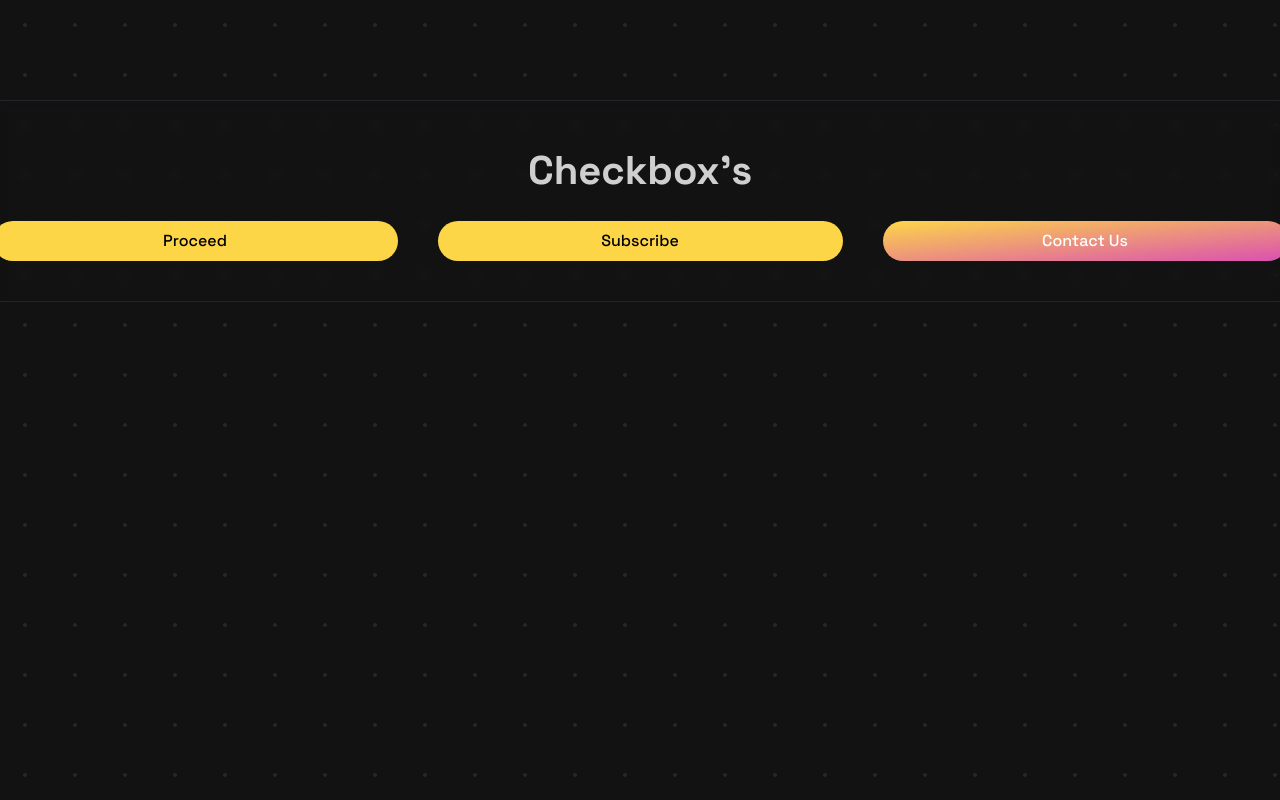
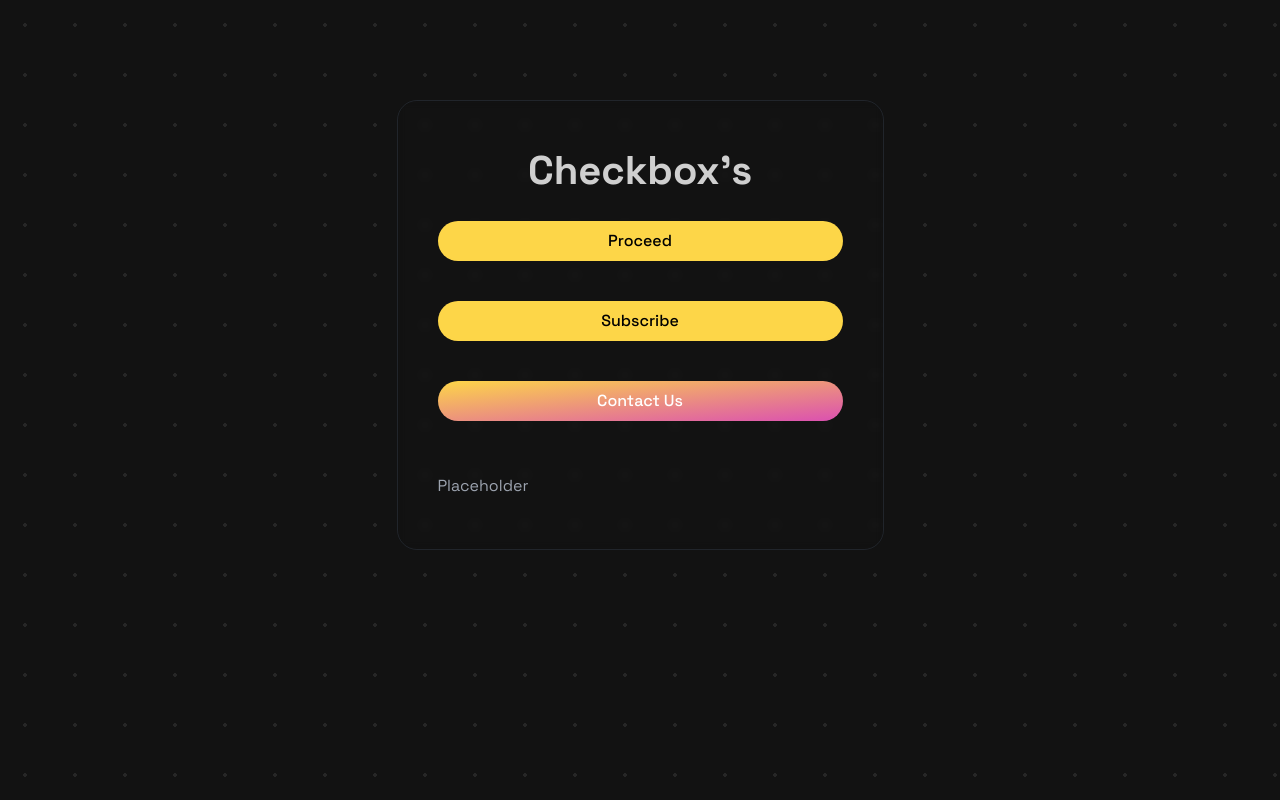
Before and after one commit to tublianchallenge/tublianchallenge, a SvelteKit app: page /deshawn_playground in a window 1280 px wide. Built offline with nearby package versions, Linux system fonts and the light colour scheme.

Commit message:
MarquisTheCoder:  Sun Nov 26 23:35:49 CST 2023

```diff
--- a/src/lib/components/inputs/Text.svelte
+++ b/src/lib/components/inputs/Text.svelte
@@ -4,4 +4,4 @@
 </script>
 
 
-<input {type} {placeholder}>
+<input {type} {placeholder} class="font-space-grotesk text-[#888888] w-[358px] h-[48px] bg-transparent" style="border-bottom: #888888">
--- a/src/routes/deshawn_playground/+page.svelte
+++ b/src/routes/deshawn_playground/+page.svelte
@@ -1,18 +1,22 @@
 <script lang="ts">
     import Button from "$lib/components/buttons/Button.svelte";
+    import Text from "$lib/components/inputs/Text.svelte";
     import Category from "$lib/components/playground/Category.svelte";
-        let group: number = 1
 </script>
 
 <div id="playground" class="flex overflow-y-scroll flex-col gap-[50px]  w-screen h-screen bg-[#121212] items-center py-[100px]">
 
 <!-- components go here -->
     <Category category={"Checkbox's"}>
-        <Button>Proceed</Button>
+        <div class="flex flex-col gap-10">
+<Button>Proceed</Button>
         <Button>Subscribe</Button>
         <Button category={"special"}>
             <p class="text-white">Contact Us</p>
         </Button>
+        <Text></Text>
+        </div>
+
     </Category>
 </div>
 
```
